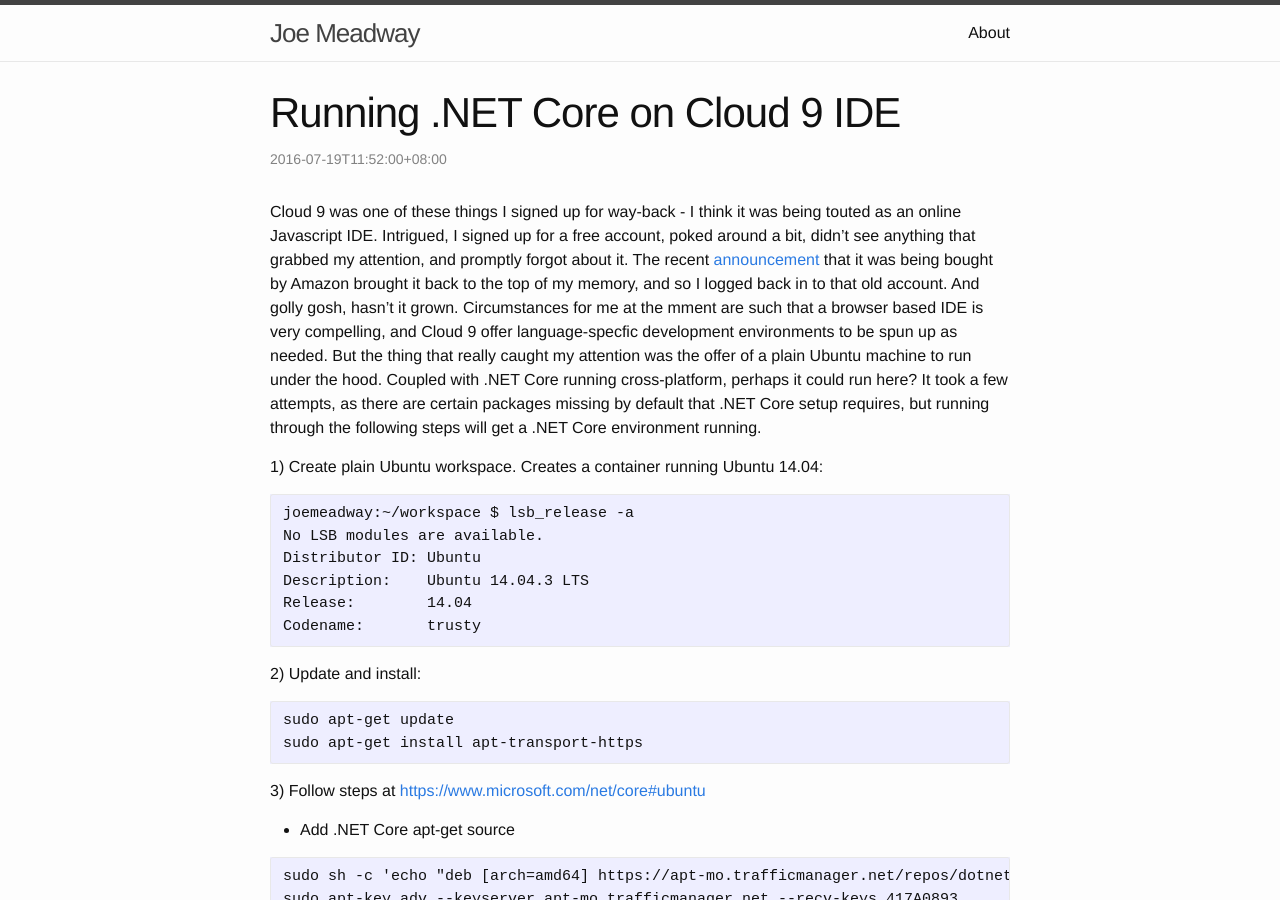
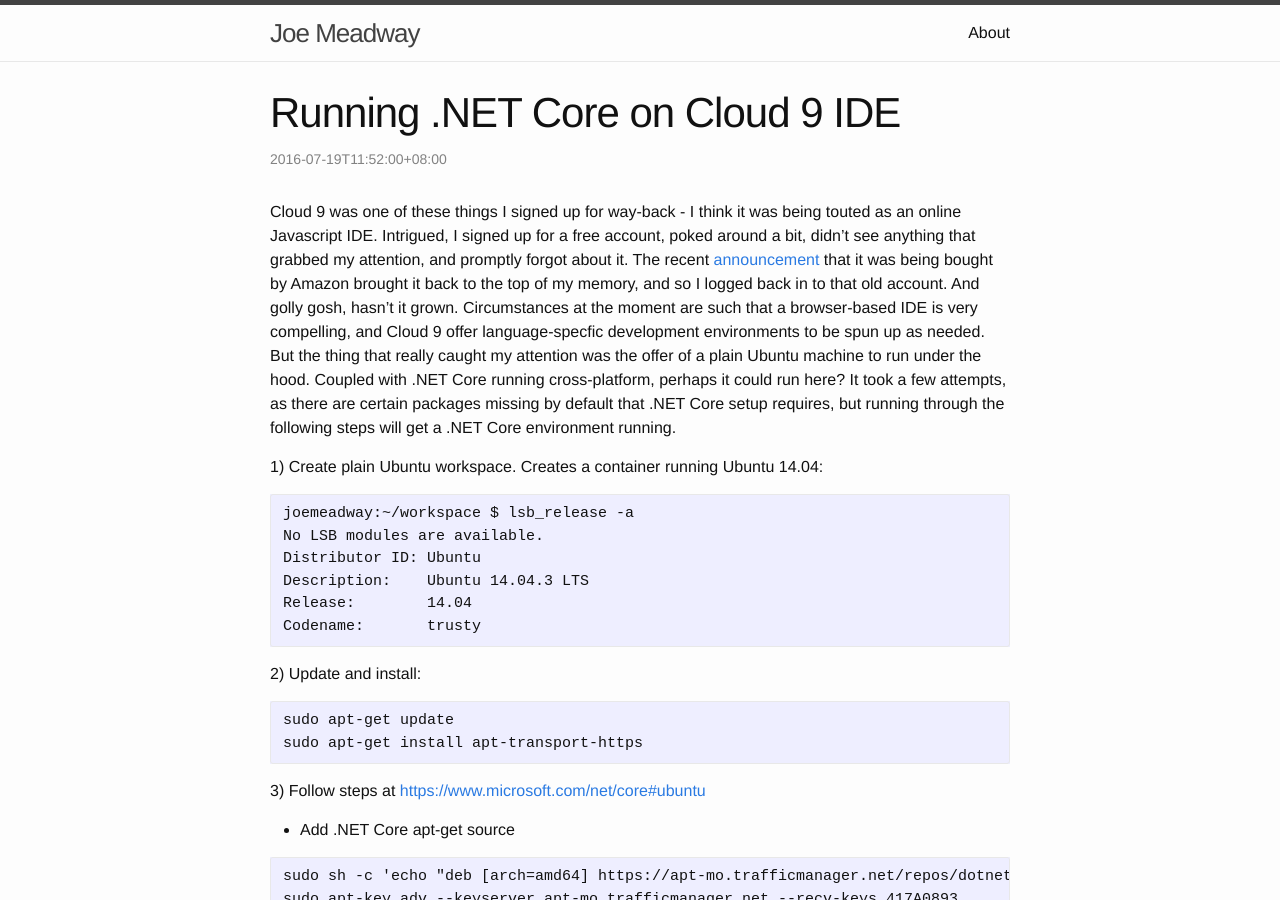
Before and after one commit to joemeadway/joemeadway.github.io, a Jekyll site: the page built from _posts/2016-07-19-running-dot-net-core-on-cloud-9.md, in a window 1280 px wide and 900 px high. Built offline with Jekyll 4.4.1, drawn with Linux system fonts in a browser that asks for light colours.

Commit message:
Typo fixed

```diff
--- a/_posts/2016-07-19-running-dot-net-core-on-cloud-9.md
+++ b/_posts/2016-07-19-running-dot-net-core-on-cloud-9.md
@@ -5,7 +5,7 @@
 categories: dotnet-core cloud9
 ---
 
-Cloud 9 was one of these things I signed up for way-back - I think it was being touted as an online Javascript IDE. Intrigued, I signed up for a free account, poked around a bit, didn't see anything that grabbed my attention, and promptly forgot about it. The recent [announcement](https://c9.io/blog/great-news/) that it was being bought by Amazon brought it back to the top of my memory, and so I logged back in to that old account. And golly gosh, hasn't it grown. Circumstances for me at the mment are such that a browser based IDE is very compelling, and Cloud 9 offer language-specfic development environments to be spun up as needed. But the thing that really caught my attention was the offer of a plain Ubuntu machine to run under the hood. Coupled with .NET Core running cross-platform, perhaps it could run here? It took a few attempts, as there are certain packages missing by default that .NET Core setup requires, but running through the following steps will get a .NET Core environment running.
+Cloud 9 was one of these things I signed up for way-back - I think it was being touted as an online Javascript IDE. Intrigued, I signed up for a free account, poked around a bit, didn't see anything that grabbed my attention, and promptly forgot about it. The recent [announcement](https://c9.io/blog/great-news/) that it was being bought by Amazon brought it back to the top of my memory, and so I logged back in to that old account. And golly gosh, hasn't it grown. Circumstances at the moment are such that a browser-based IDE is very compelling, and Cloud 9 offer language-specfic development environments to be spun up as needed. But the thing that really caught my attention was the offer of a plain Ubuntu machine to run under the hood. Coupled with .NET Core running cross-platform, perhaps it could run here? It took a few attempts, as there are certain packages missing by default that .NET Core setup requires, but running through the following steps will get a .NET Core environment running.
 
 1) Create plain Ubuntu workspace. Creates a container running Ubuntu 14.04:
 
```
